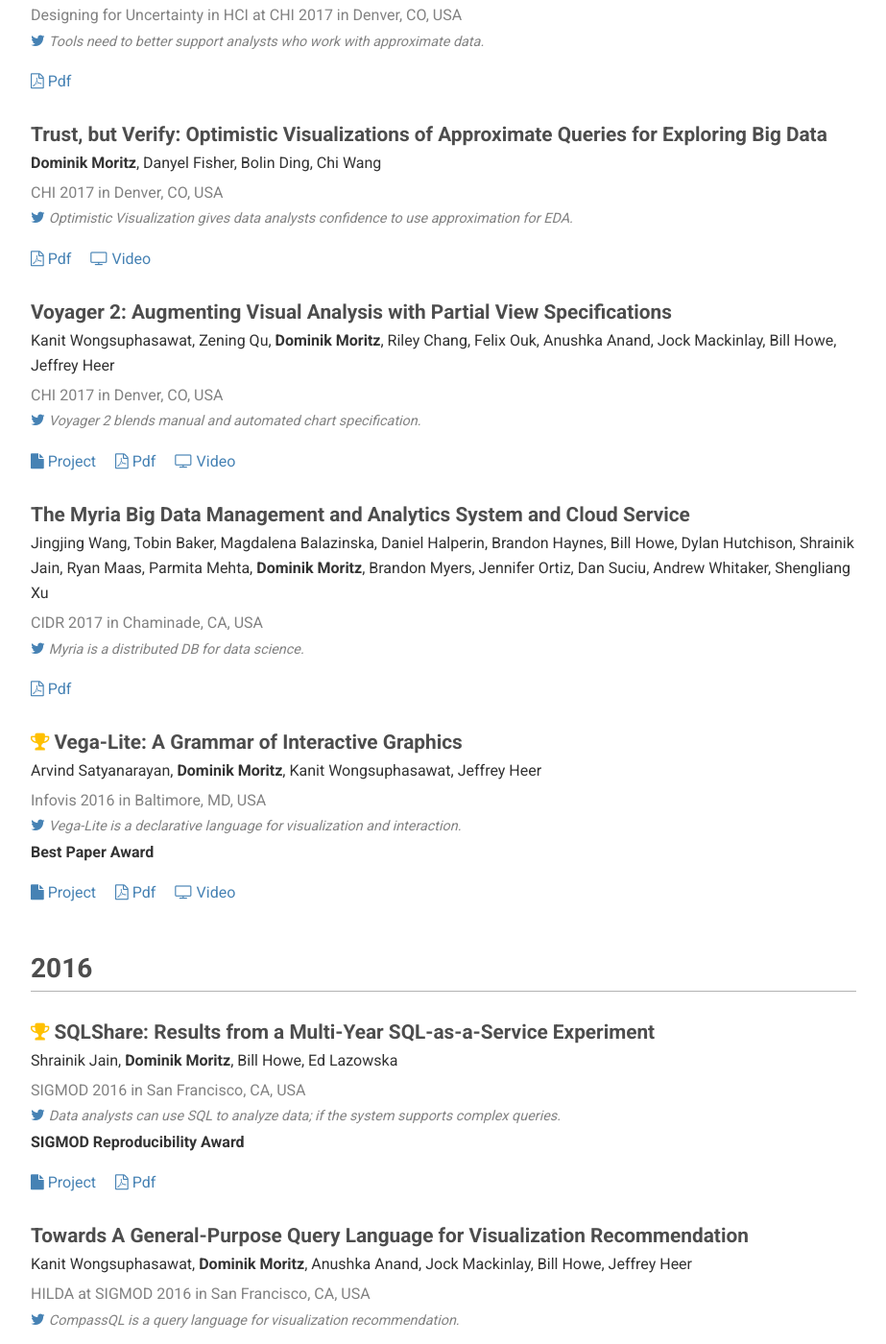
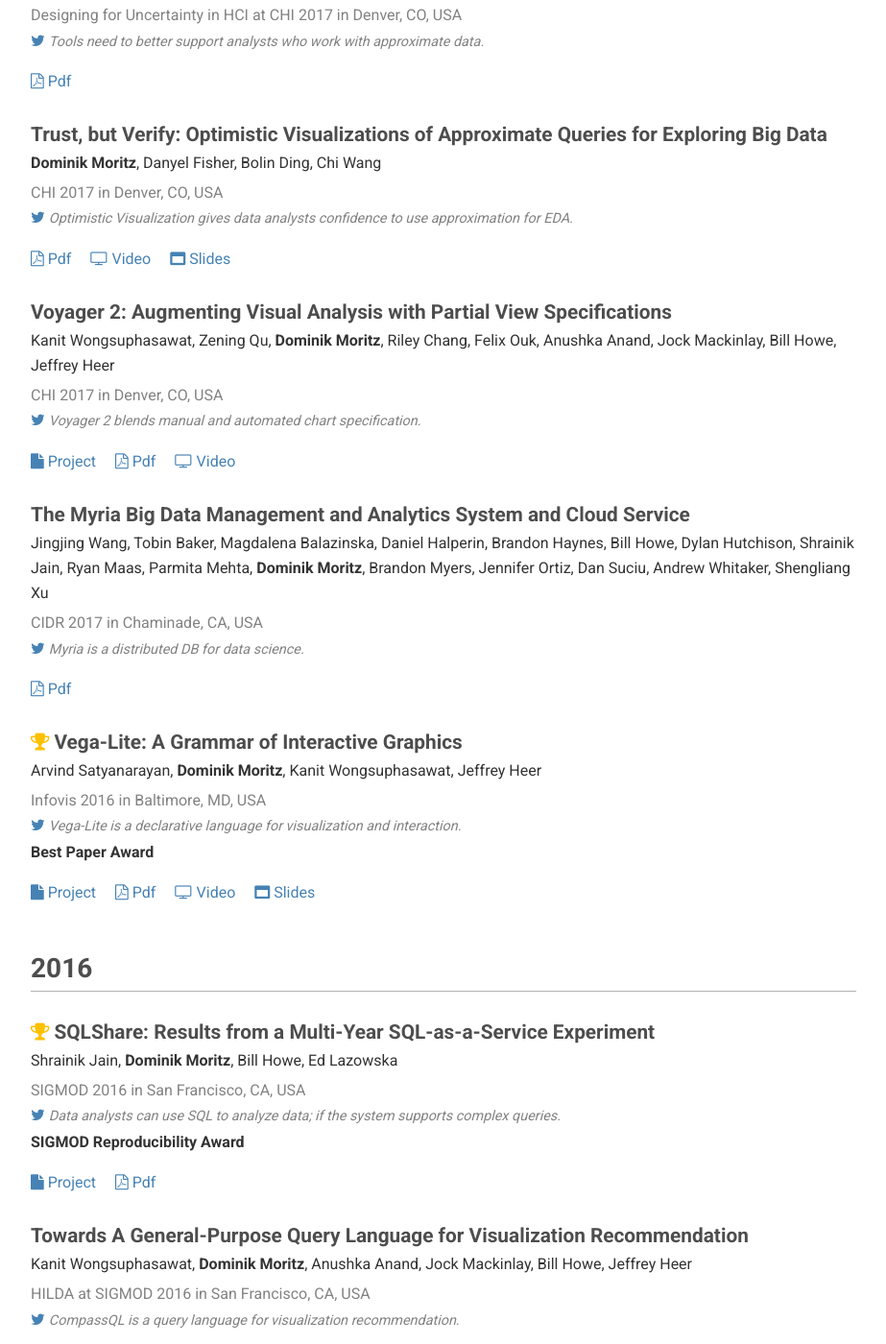
Before and after one commit to domoritz/domoritz.github.io, a Jekyll site: the page built from publications.md, in a window 1280 px wide and 1400 px high, scrolled down 560 px. Shown: the whole window at 96% size, without its empty margins (178-1101 px from the left). Built offline with Jekyll 4.4.1, drawn with Linux system fonts in a browser that asks for light colours.

Commit message:
Links to slides.

```diff
--- a/_data/publications.yml
+++ b/_data/publications.yml
@@ -33,6 +33,7 @@
   venue_url: https://chi2017.acm.org/
   pdf: /papers/2017-TrustButVerify-CHI.pdf
   video: https://www.youtube.com/watch?v=cfdzi92r4sM
+  slides: /talks/TrustButVerify-CHI-2017.pdf
   doi: 10.1145/3025453.3025456
   tweet: Optimistic Visualization gives data analysts confidence to use approximation for EDA.
 
@@ -95,6 +96,7 @@
   pdf: http://idl.cs.washington.edu/files/2017-VegaLite-InfoVis.pdf
   video: https://vimeo.com/177767802
   link: https://vega.github.io/vega-lite/
+  slides: /talks/VegaLite-InfoVis-2016.pdf
   awards:
     - Best Paper Award
   tweet: Vega-Lite is a declarative language for visualization and interaction.
--- a/_includes/publication.html
+++ b/_includes/publication.html
@@ -42,17 +42,22 @@
     <div class="extra-links">
     {% if pub.link %}
       <a class="link" href="{{ pub.link }}">
-        <i class="fa fa-file"></i> Project
+        <i class="fa fa-file" aria-hidden="true"></i> Project
       </a>
     {% endif %}
     {% if pub.pdf %}
       <a class="video" href="{{ pub.pdf }}">
-        <i class="fa fa-file-pdf-o"></i> Pdf
+        <i class="fa fa-file-pdf-o" aria-hidden="true"></i> Pdf
       </a>
     {% endif %}
     {% if pub.video %}
       <a class="video" href="{{ pub.video }}">
-        <i class="fa fa-tv"></i> Video
+        <i class="fa fa-tv" aria-hidden="true"></i> Video
+      </a>
+    {% endif %}
+    {% if pub.slides %}
+      <a class="video" href="{{ pub.slides }}">
+        <i class="fa fa-window-maximize" aria-hidden="true"></i> Slides
       </a>
     {% endif %}
     </div>
```
